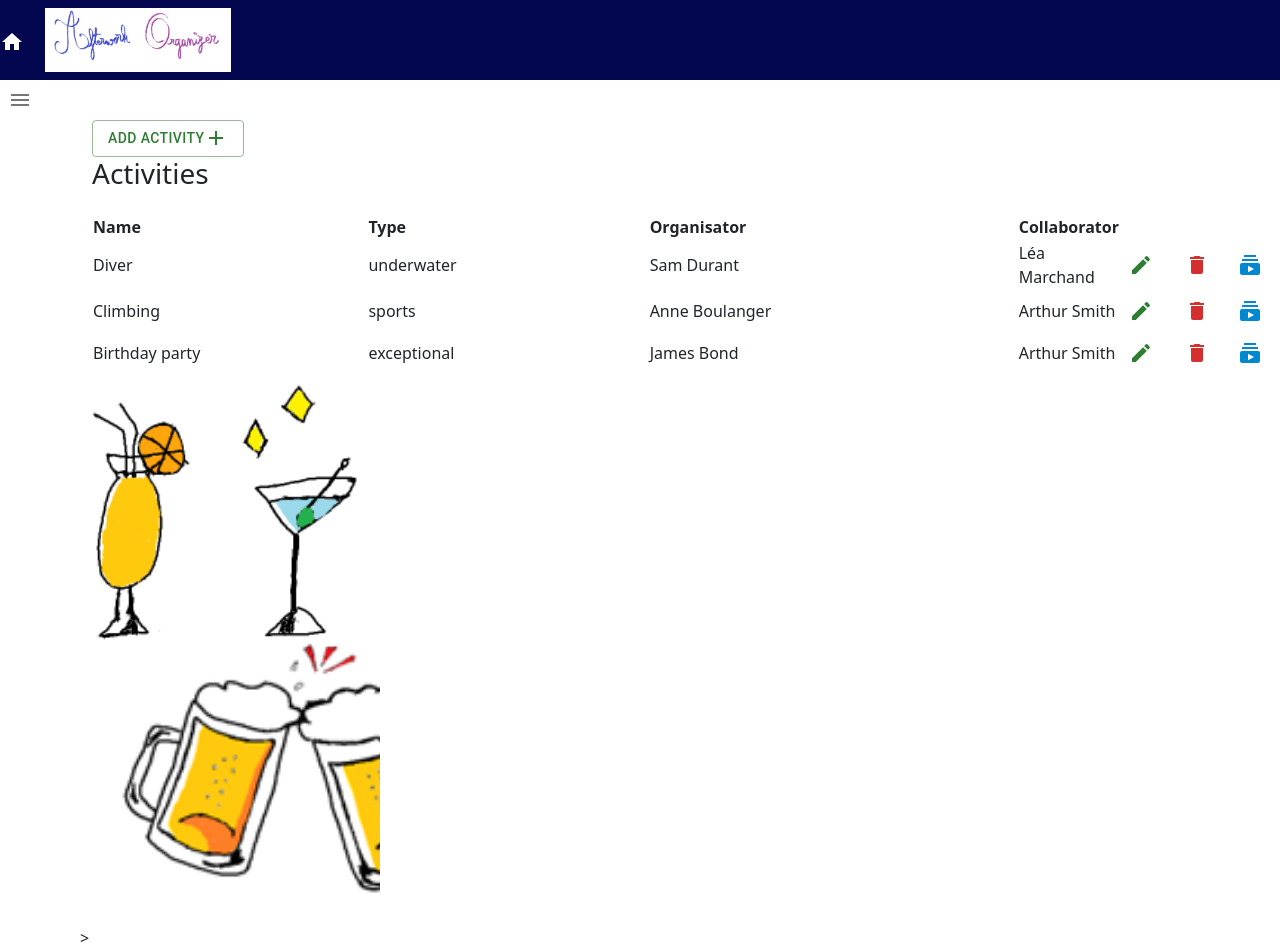
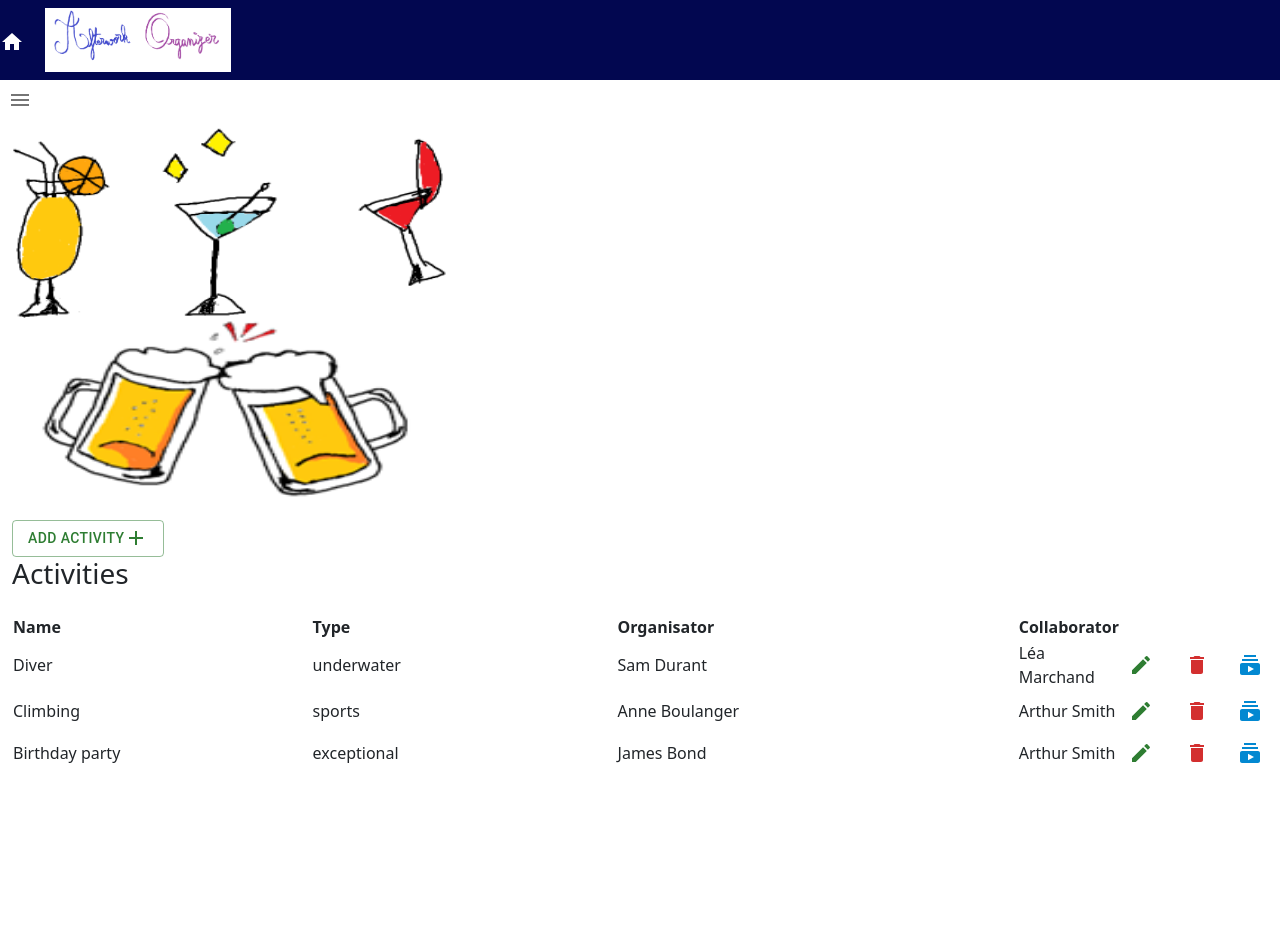
Before and after one commit to elieduboux/Afterwork-Organizer, a React (Create React App) app in the folder frontend/: page /activities in a window 1280 px wide. After the commit the page ends 800 px from the top, so only its background shows below. Built offline with nearby package versions, Linux system fonts and the light colour scheme; no server answers.

Commit message:
Changement de font pour les images et ajout d'un bouton pour le drawer

```diff
--- a/frontend/src/ActivityEdit.js
+++ b/frontend/src/ActivityEdit.js
@@ -87,11 +87,9 @@ class ActivityEdit extends Component {
                     <FormGroup>
                     <Stack direction="row" spacing={2}>
                             <Tooltip title="Add/Edit Activity">
-                            <IconButton type="submit" variant="outlined" color="info">
-                                < Add/></IconButton></Tooltip>
+                            <IconButton type="submit" variant="outlined" color="info"><Add /></IconButton></Tooltip>
                             <Tooltip title="Cancel">
-                                <IconButton type="cancel" variant="outlined" size="sm" color="error" tag={Link} to={'/activities'}>
-                                    <CancelIcon /></IconButton>
+                                <IconButton type="cancel" variant="outlined" size="sm" color="error" tag={Link} to={'/activities'}> <CancelIcon /></IconButton>
                             </Tooltip>
                         </Stack>
                     </FormGroup>
--- a/frontend/src/ActivityList.js
+++ b/frontend/src/ActivityList.js
@@ -36,15 +36,6 @@ class ActivityList extends Component {
     });
   }
   render() {
-    /*
-    const styles = theme => ({
-      tableCell: {
-        '&:hover': {
-          backgroundColor: "blue !important"
-        }
-      }
-    });
-  */
     const {isLoading} = this.state;
     if (isLoading) {
       return <p>Loading...</p>
@@ -52,28 +43,29 @@ class ActivityList extends Component {
     return (
       <>
       <div>
-      <Grid container>
-        <Grid item xs>
-          <DrawerAfterworkOrganizer />
-          <Grid container paddingLeft={10}>
-            <Grid item xs md >
-              <JsonDataDisplay />
-            </Grid>
-            <Grid container >
-              <Grid item xs md={6}>
-                <Grid item xs md={6}>
-                  <div className='img-container'><img src={glasses} alt="Glasses" /></div>
-                </Grid>
-                <Grid item xs md={6}>
-                  <div className='img-container'><img src={beer} alt="Beer" /></div>
->               </Grid>
-              </Grid>
-            </Grid>
-          </Grid>
-        </Grid>
-      </Grid>
-      </div>
-      </>
+        <AppNavbar />
+        <DrawerAfterworkOrganizer />
+        <div class="row">
+          <div class="column">
+            <div className='img-container'>
+              <div className="glasses">
+                <img src={glasses} alt="Glasses" width="200" height="200"/>
+              </div>
+            </div>
+          </div>
+          <div class="column">
+
+          </div>
+          <div class="column">
+            <div className='img-container' >
+              <div className='beer'>
+                <img src={beer} alt="Beer" width="200" height="200"/>
+              </div>
+            </div>
+          </div>
+        </div>
+        <JsonDataDisplay />
+      </div></>
     )
     }
 }
--- a/frontend/src/DrawerAfterworkOrganizer.js
+++ b/frontend/src/DrawerAfterworkOrganizer.js
@@ -26,7 +26,6 @@ export default function DrawerAfterworkOrganizer() {
   return (
     <>
     <Box >
-      <AppNavbar />
     <IconButton variant="contained" onClick={() => setOpen(true)}><Menu /></IconButton>
     <Drawer
         variant=""
@@ -40,7 +39,7 @@ export default function DrawerAfterworkOrganizer() {
           [`& .MuiDrawer-paper`]: { backgroundColor: 'rgb(2, 7, 80)', width: drawerWidth, boxSizing: 'border-box' },
         }}
     >
-      <AppNavbar/>
+      <AppNavbar />
       <Divider />
      <List>
      <ListItem>
```
